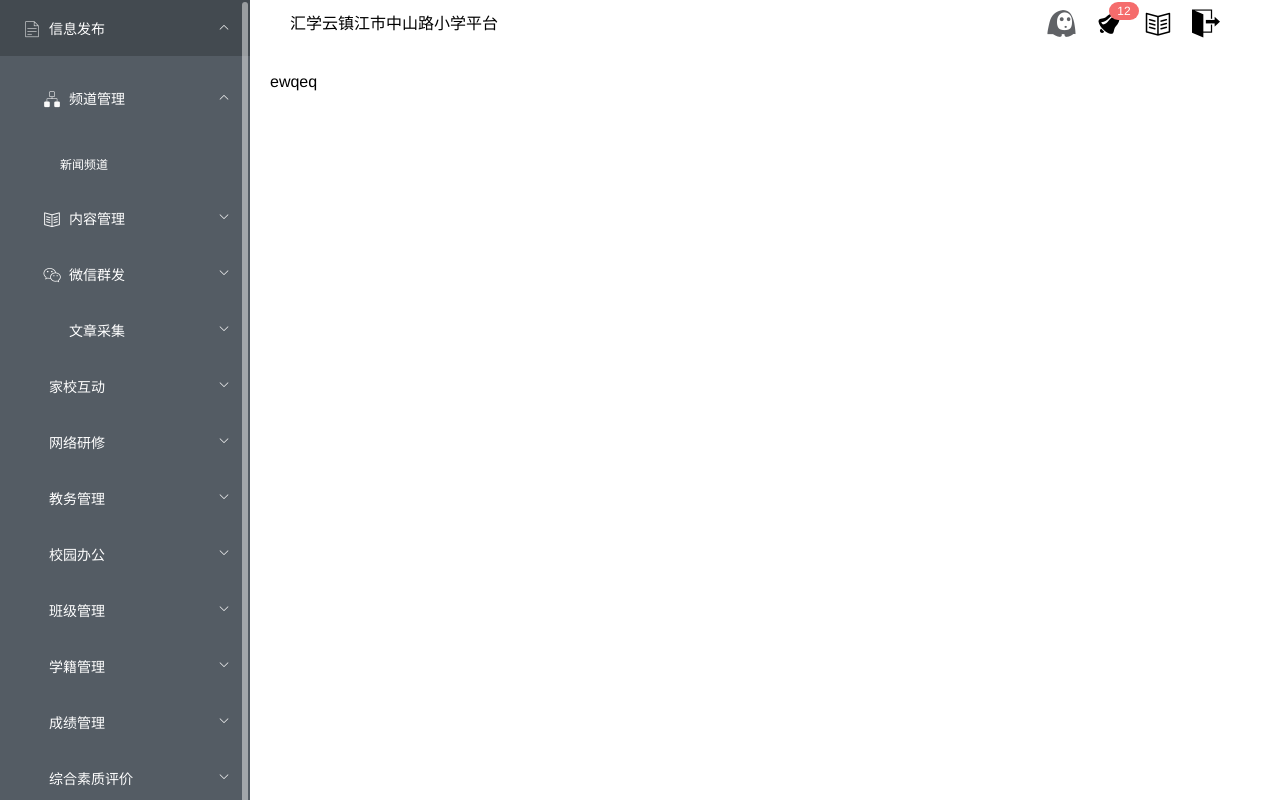
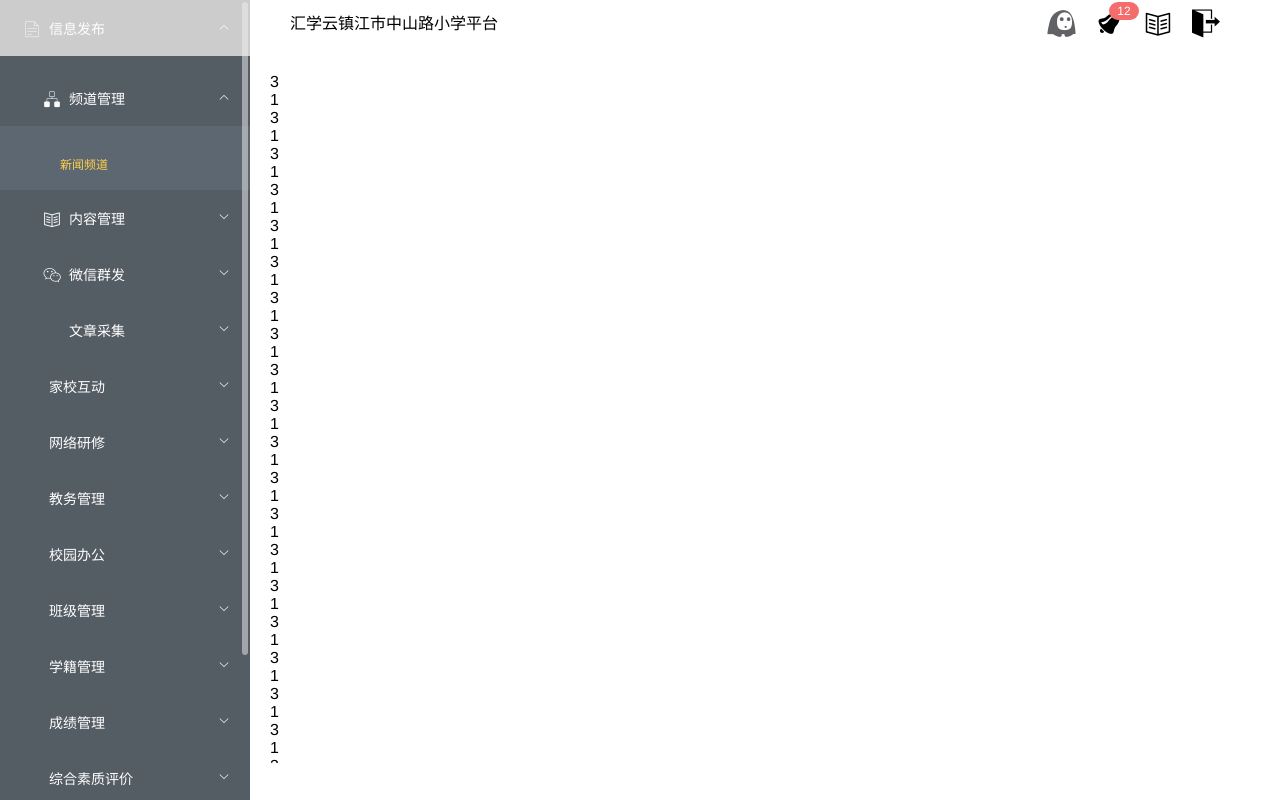
Before and after one commit to life881006/my-project, a Vue app: page /#/home in a window 1280 px wide. Shown: the top 800 px of the page. Built offline with nearby package versions, Linux system fonts and the light colour scheme.

Commit message:
ver 0.441

```diff
--- a/src/module/home.vue
+++ b/src/module/home.vue
@@ -1,17 +1,23 @@
 <template>
-	<div id="">
-	ewqeq
+	<div id="homePage" >
+		<div :style="{height:mainTableHeight+'px',overflow:'auto'}">
+			3<br>1<br>3<br>1<br>3<br>1<br>3<br>1<br>3<br>1<br>3<br>1<br>3<br>1<br>3<br>1<br>3<br>1<br>3<br>1<br>3<br>1<br>3<br>1<br>3<br>1<br>3<br>1<br>3<br>1<br>
+			3<br>1<br>3<br>1<br>3<br>1<br>3<br>1<br>3<br>1<br>3<br>1<br>3<br>1<br>3<br>1<br>3<br>1<br>3<br>1<br>
+		</div>
 	</div>
 </template>
 
 <script>
 	export default {
 		name: "homePage",
-		data: () => {
+		data: function() {
 			return {
-
-
+				mainTableHeight:this.mainContentHeight
 			}
+		},
+		props:["mainContentHeight"],
+		mounted(){
+			console.log(this.mainTableHeight);
 		}
 	}
 </script>
--- a/src/view/home.vue
+++ b/src/view/home.vue
@@ -1,12 +1,12 @@
 <template>
 	<el-container>
-		<sideBar></sideBar>
+		<sideBar :sideBarHeight="sideBarHeight" :sideBarWidth="sideBarWidth"></sideBar>
 		<el-container>
 			<el-header height="48">
 				<navBar></navBar>
 			</el-header>
 			<el-main>
-				<router-view></router-view>
+				<router-view :mainContentHeight="mainContentHeight"></router-view>
 			</el-main>
 		</el-container>
 	</el-container>
@@ -16,14 +16,42 @@
 	import sideBar from './sideBar/sideBar'
 	import navBar from './navBar/navBar'
 
-	export default {
-		name: "home",
-		data: ()=>{
+	const defaultClientWidth = document.documentElement.clientWidth;
+	const defaultClientHeight = document.documentElement.clientHeight;
+
+	export default{
+		name:'layout',
+		data: function(){
 			return {
-
+				screenWidth:defaultClientWidth,
+				screenHeight:defaultClientHeight,
+				sideBarWidth:defaultClientWidth,
+				sideBarHeight:defaultClientHeight,
+				mainContentHeight:defaultClientHeight-110
 			}
 		},
 		components:{sideBar,navBar},
+		mounted:function(){
+			window.onresize = () => {
+				return(() => {
+					this.screenWidth = document.documentElement.clientWidth;
+					this.screenHeight = document.documentElement.clientHeight;
+				})()
+			}
+		},
+		created:function(){
+
+		},
+		watch:{
+			screenHeight(val){
+				this.screenHeight=val;
+				this.sideBarHeight=this.screenHeight;
+				this.mainContentHeight=this.screenHeight-110;
+			},
+			screenWidth(val){
+				this.sideBarWidth=val;
+			}
+		}
 	}
 </script>
 
--- a/src/view/layout.vue
+++ b/src/view/layout.vue
@@ -35,7 +35,6 @@
 		components:{sideBar,navBar,visitTags},
 		mounted:function(){
 			window.onresize = () => {
-
 				return(() => {
 					this.screenWidth = document.documentElement.clientWidth;
 					this.screenHeight = document.documentElement.clientHeight;
--- a/src/view/sideBar/sideBar.vue
+++ b/src/view/sideBar/sideBar.vue
@@ -5,7 +5,7 @@
 			<el-menu
 				:default-openeds="defaultSerialNumber"
 				:default-active="defaultActive"
-				background-color="#545c64"
+				background-color="inherit"
 			    text-color="#fff"
 			    active-text-color="#ffd04b"
 			    :collapse="isCollapse"
@@ -21,13 +21,13 @@
 								<i :class="'el-icon-erp-'+modulePItem.pcIcon"></i>
 								<span slot="title">{{ modulePItem.itemName }}</span>
 							</template>
-							<el-menu-item-group>
+							<el-menu-item-group class="submenuBg">
 								<!--
                                 	<span slot="title">{{modulePItem.itemName}}</span>
                                 -->
 
-								<el-menu-item  v-for="moduleItem in modulePItem.children" :key="moduleItem.id" ref="moduleItem.id" :index="moduleItem.serialNumber+''">
-									<router-link class="routerLink" :to="{path:moduleItem.pcOpenUrl}">
+								<el-menu-item v-for="moduleItem in modulePItem.children" :key="moduleItem.id" ref="moduleItem.id" :index="moduleItem.serialNumber+''">
+									<router-link class="routerLink" @click.native="goto(moduleItem)" :to="{path:moduleItem.pcOpenUrl}">
 									{{moduleItem.itemName}}
 									</router-link>
 								</el-menu-item>
@@ -2638,8 +2638,14 @@
 		props:['sideBarHeight','sideBarWidth'],
 		created: function(){
 			this.asideModules = formatModules(modules.functionalModules);
-			this.defaultSerialNumber = ["0","0-0"];//获取默认打开菜单的序号
-			this.defaultActive = this.asideModules[0].children[0].children[0].serialNumber;//给默认打开菜单的第一项加样式
+			if(this.$store.state.currentMenu){
+				const currentMenus = this.$store.state.currentMenu.split("-");console.log(currentMenus);
+				this.defaultSerialNumber = [""+currentMenus[0],currentMenus[0]+"-"+currentMenus[1]];
+				this.defaultActive = this.$store.state.currentMenu;
+			}else{
+				this.defaultSerialNumber = ["0","0-0"];//获取默认打开菜单的序号
+				this.defaultActive = this.asideModules[0].children[0].children[0].serialNumber;//给默认打开菜单的第一项加样式
+			}
 		},
 		mounted: function(){
 			document.getElementById('menu').style.height = this.sideBarHeight + "px";
@@ -2648,14 +2654,16 @@
 			}
 		},
 		methods:{
-
+			goto(obj){
+				this.defaultActive = obj.serialNumber;
+				this.$store.state.currentMenu = obj.serialNumber;
+			}
 		},
 		watch: {
 			sideBarHeight(val) {
 				document.getElementById('menu').style.height = val + "px";
 			},
 			sideBarWidth(val) {
-
 				if(val<1160){
 					this.isCollapse = true;
 				}else{
@@ -2679,7 +2687,8 @@
 	#menu .el-submenu__title i{color:#fafafa}
 	#menu .el-scrollbar__thumb{background-color:rgba(240,240,240,0.5)}
 	#menu .el-scrollbar__wrap{overflow-x:hidden}
-	.routerLink{color:#fff;text-decoration: none;display: block;}
+	.routerLink{color:inherit;text-decoration: none;display: block;}
+	.submenuBg{background-color:#5d6771}
 	@media only screen and (min-width: 100px) and (max-width: 1159px) {
 		#menu {
 			width: auto;
```
